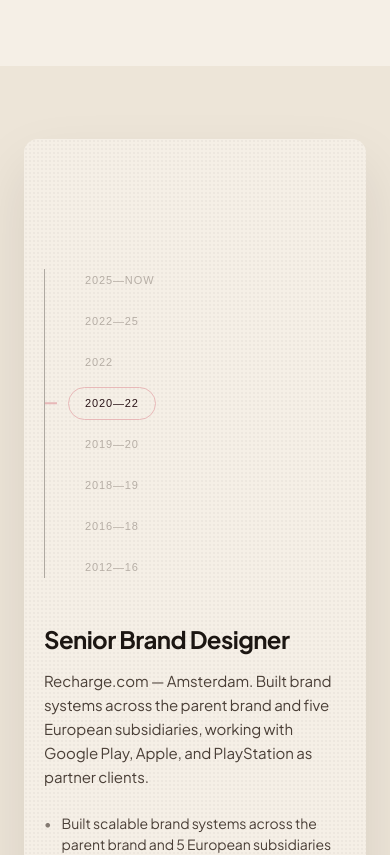
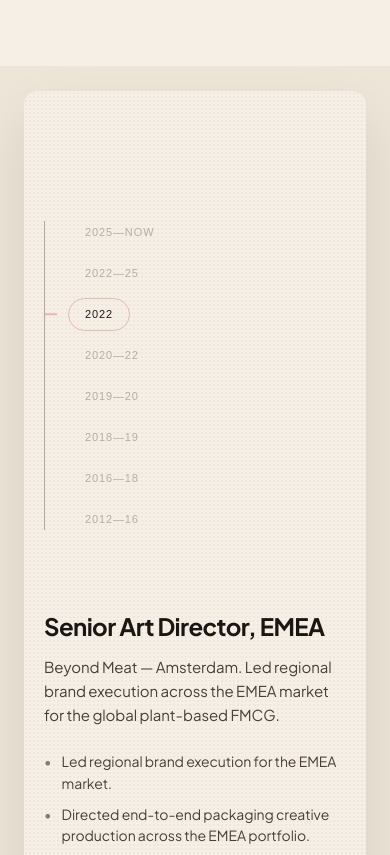
Before and after one commit to samanthaahhee/sams-portfolio, a Next.js app: page /about in a window 390 px wide. Shown: the part 1785-2640 px from the top of the page. Built offline with nearby package versions, Linux system fonts and the light colour scheme; a web font is replaced by a local one.

Commit message:
Trim padding above the /about timeline section

```diff
--- a/src/app/about/page.tsx
+++ b/src/app/about/page.tsx
@@ -127,7 +127,7 @@ export default async function AboutPage() {
         <div
           id="experience"
           data-pair="dustypink-ink"
-          className="scroll-mt-20 pt-12 md:pt-16"
+          className="scroll-mt-20"
           style={{ background: "var(--paper-soft)" }}
         >
           {/* The sticky scroll-driven roadmap card */}
```
